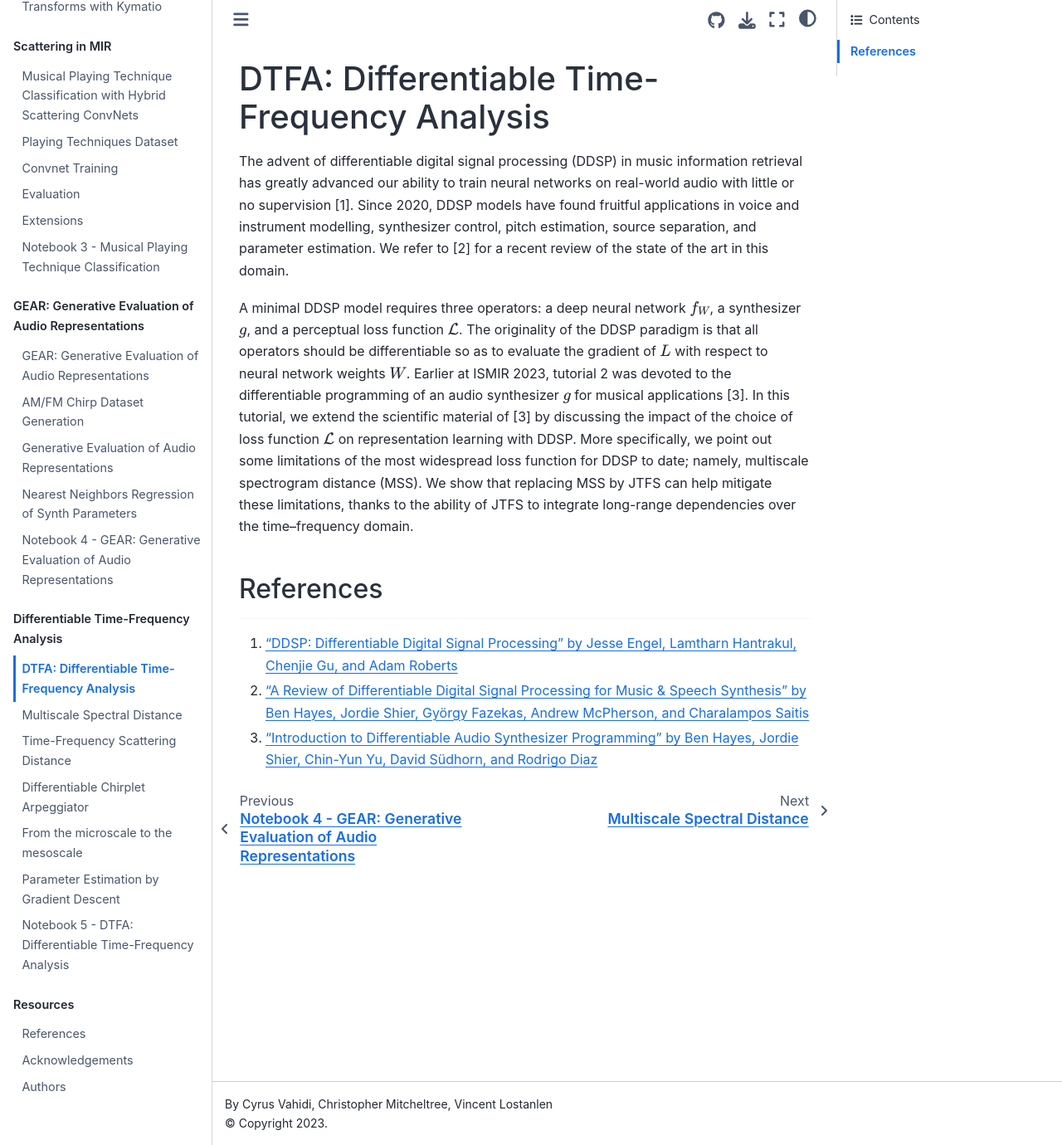
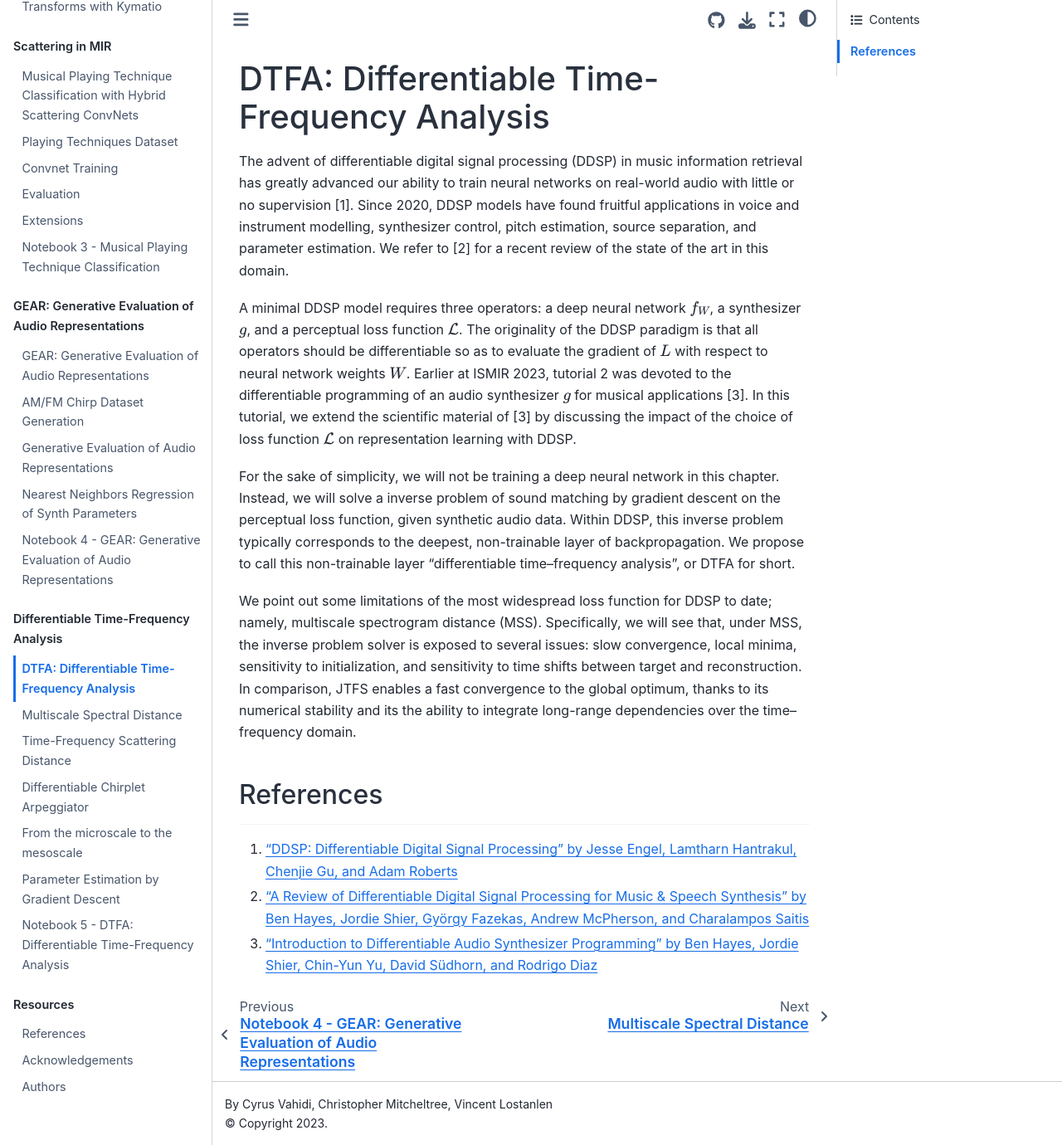
Before and after one commit to kymatio/ismir23-tutorial, a Jupyter Book: the page built from book/ch6_dtfa/dtfa.md, in a window 1280 px wide and 1380 px high. Shown: the whole window at 83% size. Built offline with Jupyter Book 1.0.4 settings and Sphinx 7.4.7 and the Sphinx Book theme 1.1.4, drawn with Linux system fonts in a browser that asks for light colours.

Commit message:
finish writing DTFA intro

```diff
--- a/book/ch6_dtfa/dtfa.md
+++ b/book/ch6_dtfa/dtfa.md
@@ -9,9 +9,15 @@ A minimal DDSP model requires three operators: a deep neural network $f_W$, a sy
 The originality of the DDSP paradigm is that all operators should be differentiable so as to evaluate the gradient of $L$ with respect to neural network weights $W$.
 Earlier at ISMIR 2023, tutorial 2 was devoted to the differentiable programming of an audio synthesizer $g$ for musical applications [3].
 In this tutorial, we extend the scientific material of [3] by discussing the impact of the choice of loss function $\mathcal{L}$ on representation learning with DDSP.
-More specifically, we point out some limitations of the most widespread loss function for DDSP to date; namely, multiscale spectrogram distance (MSS).
-We show that replacing MSS by JTFS can help mitigate these limitations, thanks to the ability of JTFS to integrate long-range dependencies over the time–frequency domain.
 
+For the sake of simplicity, we will not be training a deep neural network in this chapter.
+Instead, we will solve a inverse problem of sound matching by gradient descent on the perceptual loss function, given synthetic audio data.
+Within DDSP, this inverse problem typically corresponds to the deepest, non-trainable layer of backpropagation.
+We propose to call this non-trainable layer "differentiable time–frequency analysis", or DTFA for short.
+
+We point out some limitations of the most widespread loss function for DDSP to date; namely, multiscale spectrogram distance (MSS).
+Specifically, we will see that, under MSS, the inverse problem solver is exposed to several issues: slow convergence, local minima, sensitivity to initialization, and sensitivity to time shifts between target and reconstruction.
+In comparison, JTFS enables a fast convergence to the global optimum, thanks to its numerical stability and its the ability to integrate long-range dependencies over the time–frequency domain.
 
 ## References
 -------------
```
